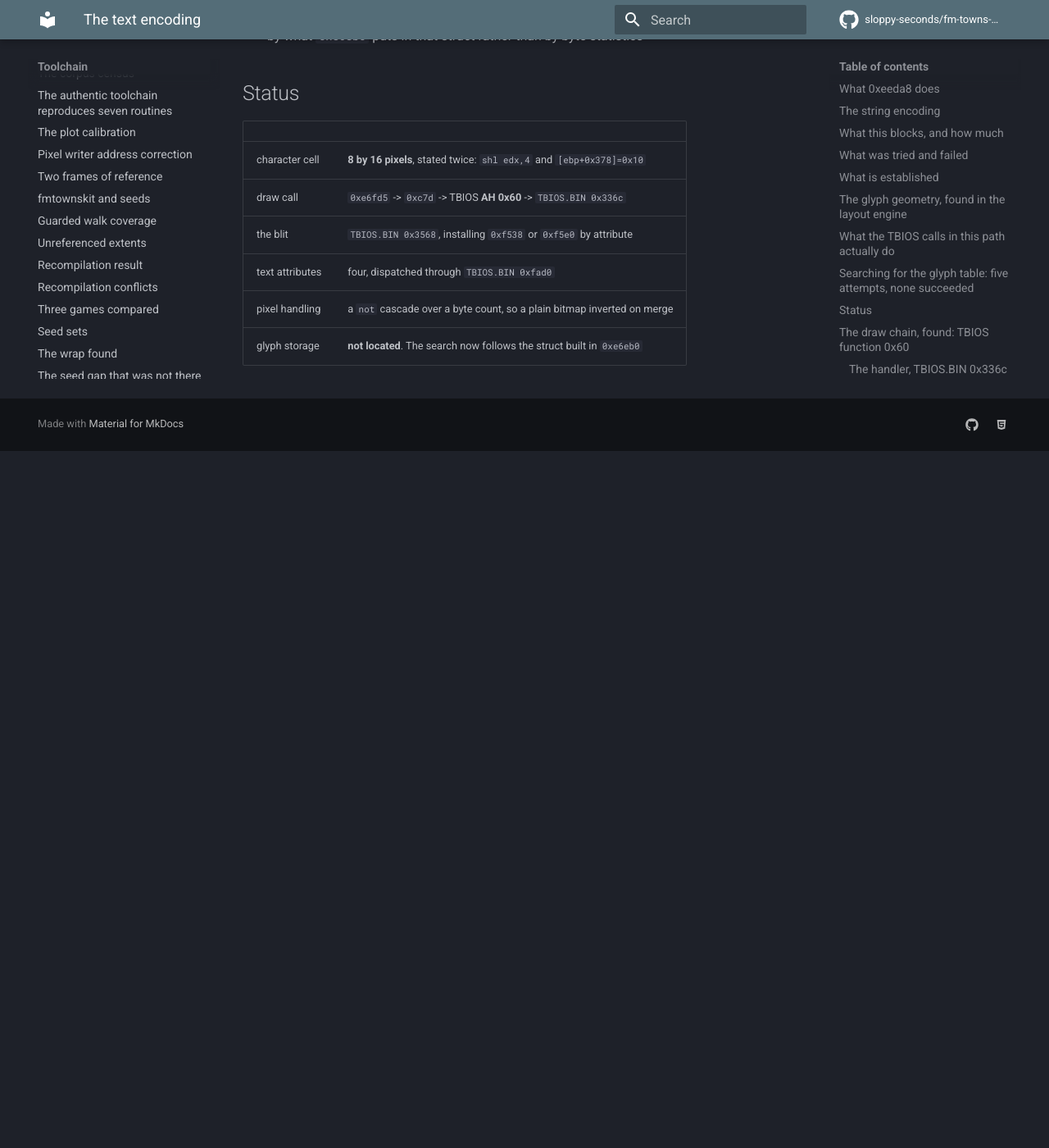
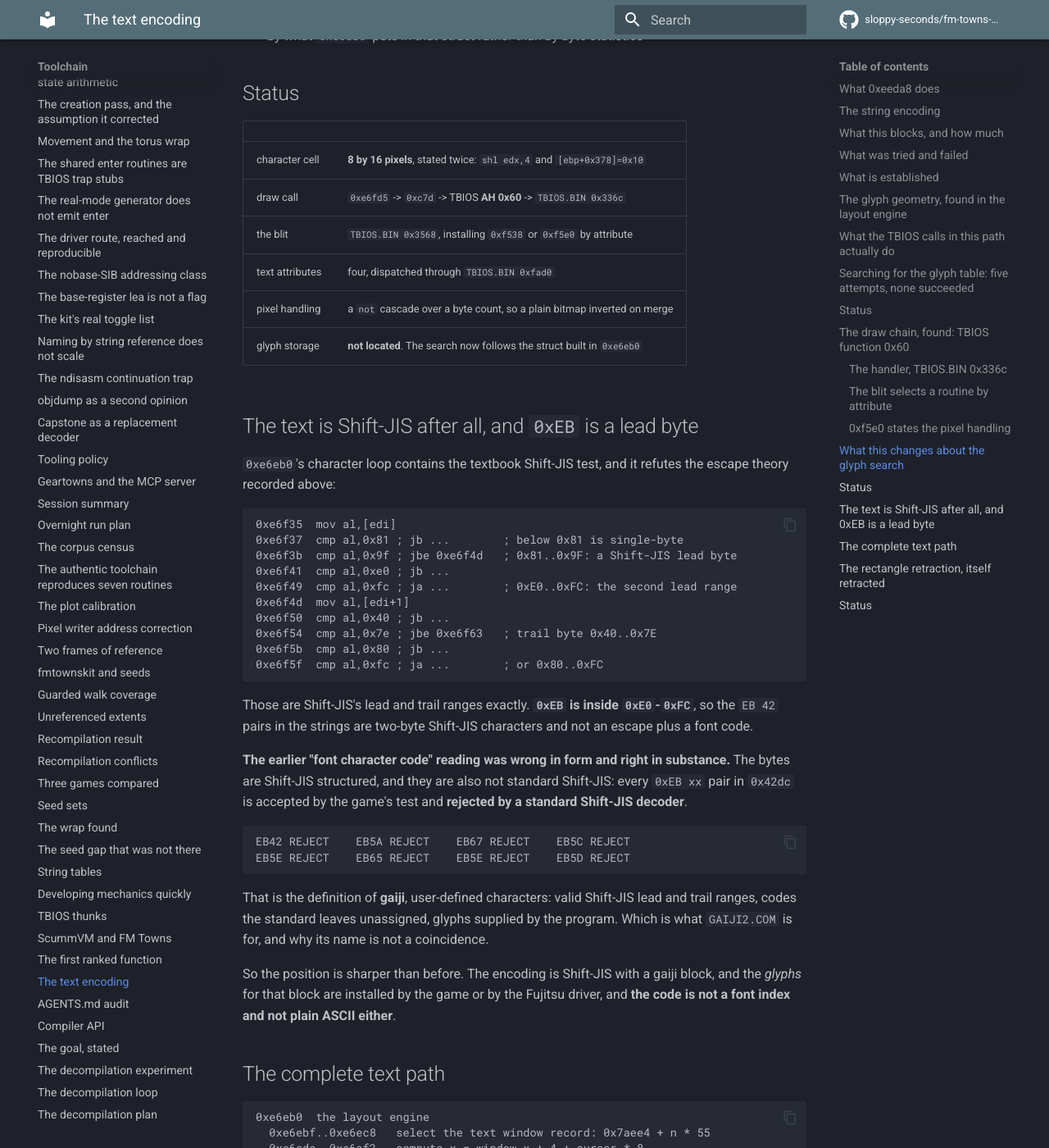
Before and after one commit to sloppy-seconds/fm-towns-ultima, an MkDocs documentation site: the page built from docs/text-encoding.md, in a window 1280 px wide and 1400 px high, scrolled down 6378 px. Shown: the whole window at 82% size. Built offline with MkDocs 1.6.1 and Material for MkDocs 9.7.7, drawn with Linux system fonts in a browser that asks for light colours; comment, search, counter and statistics services are not loaded; before the commit the page ends 6928 px from its top, so only the background shows below that; some of the changed text lies outside the part shown.

Commit message:
The draw chain complete, and the text is Shift-JIS with a gaiji block
Followed the glyph pointer into 0xe6eb0's character loop, which ends the question.

THE ENCODING. 0xe6eb0 contains the textbook Shift-JIS test:

  0xe6f37  cmp al,0x81 ; 0xe6f3b cmp al,0x9f      lead 0x81..0x9F
  0xe6f41  cmp al,0xe0 ; 0xe6f49 cmp al,0xfc      lead 0xE0..0xFC
  0xe6f50  cmp al,0x40 ; 0xe6f54 cmp al,0x7e      trail 0x40..0x7E
  0xe6f5b  cmp al,0x80 ; 0xe6f5f cmp al,0xfc      trail 0x80..0xFC

So 0xEB is a lead byte, not an escape, and the "font character code" reading was
wrong in form. But it was right in substance: every 0xEB xx pair in 0x42dc is
accepted by the game and REJECTED by a standard Shift-JIS decoder, which is the
definition of gaiji, user-defined characters. That is why GAIJI2.COM is called
that. The encoding is Shift-JIS with a gaiji block.

THE CHAIN. 0xe6eb0 builds x and y from the 55-byte window record, takes one
character, advances on 0x0A and stops on 0x00, and calls 0xc7d (TBIOS AH 0x60) to
draw. When the row is full it calls 0xe6dc8, which fills a background rectangle:

  0xe6df1  [0x7add8] = window.x + 2
  0xe6e02  [0x7adda] = window.y + 2
  0xe6e1a  [0x7addc] = window.x + width - 3
  0xe6e32  [0x7adde] = window.y + height - 3
  0xe6e48  call 0x8b6, TBIOS AH 0x2b, a rectangle primitive

THE RECTANGLE RETRACTION IS ITSELF RETRACTED. recompilation-conflicts.md recorded
that 0x7add8 was "not established to be a rectangle". It is one, written here from
window geometry and passed to a rectangle call. The earlier retraction followed the
AH 0x46 handler, which is a different routine reaching the same buffer. Two
callers, two purposes, one buffer.

````diff
--- a/docs/text-encoding.md
+++ b/docs/text-encoding.md
@@ -272,3 +272,88 @@ pixels. It does not: **it hands a pointer to TBIOS and TBIOS renders.** So:
 | text attributes | four, dispatched through `TBIOS.BIN 0xfad0` |
 | pixel handling | a `not` cascade over a byte count, so a plain bitmap inverted on merge |
 | glyph storage | **not located**. The search now follows the struct built in `0xe6eb0` |
+
+
+## The text is Shift-JIS after all, and `0xEB` is a lead byte
+
+`0xe6eb0`'s character loop contains the textbook Shift-JIS test, and it refutes the escape theory
+recorded above:
+
+```
+0xe6f35  mov al,[edi]
+0xe6f37  cmp al,0x81 ; jb ...        ; below 0x81 is single-byte
+0xe6f3b  cmp al,0x9f ; jbe 0xe6f4d   ; 0x81..0x9F: a Shift-JIS lead byte
+0xe6f41  cmp al,0xe0 ; jb ...
+0xe6f49  cmp al,0xfc ; ja ...        ; 0xE0..0xFC: the second lead range
+0xe6f4d  mov al,[edi+1]
+0xe6f50  cmp al,0x40 ; jb ...
+0xe6f54  cmp al,0x7e ; jbe 0xe6f63   ; trail byte 0x40..0x7E
+0xe6f5b  cmp al,0x80 ; jb ...
+0xe6f5f  cmp al,0xfc ; ja ...        ; or 0x80..0xFC
+```
+
+Those are Shift-JIS's lead and trail ranges exactly. **`0xEB` is inside `0xE0`-`0xFC`**, so the
+`EB 42` pairs in the strings are two-byte Shift-JIS characters and not an escape plus a font code.
+
+**The earlier "font character code" reading was wrong in form and right in substance.** The bytes
+are Shift-JIS structured, and they are also not standard Shift-JIS: every `0xEB xx` pair in
+`0x42dc` is accepted by the game's test and **rejected by a standard Shift-JIS decoder**.
+
+```
+EB42 REJECT    EB5A REJECT    EB67 REJECT    EB5C REJECT
+EB5E REJECT    EB65 REJECT    EB5E REJECT    EB5D REJECT
+```
+
+That is the definition of **gaiji**, user-defined characters: valid Shift-JIS lead and trail ranges,
+codes the standard leaves unassigned, glyphs supplied by the program. Which is what `GAIJI2.COM`
+is for, and why its name is not a coincidence.
+
+So the position is sharper than before. The encoding is Shift-JIS with a gaiji block, and the *glyphs*
+for that block are installed by the game or by the Fujitsu driver, and **the code is not a font
+index and not plain ASCII either**.
+
+## The complete text path
+
+```
+0xe6eb0  the layout engine
+  0xe6ebf..0xe6ec8   select the text window record: 0x7aee4 + n * 55
+  0xe6ede..0xe6ef2   compute x = window.x + 4 + cursor * 8
+  0xe6eed..0xe6f03   compute y = window.y + 0x11 + row * 16
+  0xe6f25..         take one character, testing for Shift-JIS lead and trail
+  0xe6f90           a 0x0A advances the line, a 0x00 ends the string
+  0xe6fc4           width = the number of bytes consumed
+  0xe6fcb..0xe6fd5  call the draw: the struct at 0xcda78 plus the context
+  0xe6fe2           advance the cursor, and when the row is full call 0xe6dc8
+```
+
+`0xe6dc8` is the line-full handler and it **fills a background rectangle**:
+
+```
+0xe6df1  mov [0x7add8], ax     ; x1 = window.x + 2
+0xe6e02  mov [0x7adda], ax     ; y1 = window.y + 2
+0xe6e1a  mov [0x7addc], ax     ; x2 = window.x + width - 3
+0xe6e32  mov [0x7adde], ax     ; y2 = window.y + height - 3
+0xe6e48  call 0x8b6            ; TBIOS AH 0x2b, a rectangle primitive
+```
+
+## The rectangle retraction, itself retracted
+
+[recompilation-conflicts.md](recompilation-conflicts.md) recorded a correction saying `0x7add8` was
+"not established to be a rectangle". **It is one.** It is written at `0xe6df1` through `0xe6e32`
+from the window origin and size, with 2 added to the near edges and 3 subtracted from the far ones,
+and then passed to a TBIOS rectangle call.
+
+The earlier retraction was based on the AH 0x46 handler, which turned out to be a different routine
+reaching the same struct. Two callers, two purposes, one buffer.
+
+## Status
+
+| | |
+|---|---|
+| character cell | **8 by 16 pixels** |
+| encoding | **Shift-JIS**, tested at `0xe6f35` |
+| draw call | `0xe6fd5` -> `0xc7d` -> TBIOS **AH 0x60** |
+| background fill | `0xe6e48` -> `0x8b6` -> TBIOS **AH 0x2b**, rectangle `0x7add8` |
+| text window | 55-byte record at `0x7aee4 + n * 55` |
+| encoding, precisely | Shift-JIS with a **gaiji block**: `0xEB xx` pairs are valid by the game's test and rejected by a standard decoder |
+| glyph table | a **gaiji** definition, not a full font; supplied by `GAIJI2.COM` or the TBIOS font module |
````
